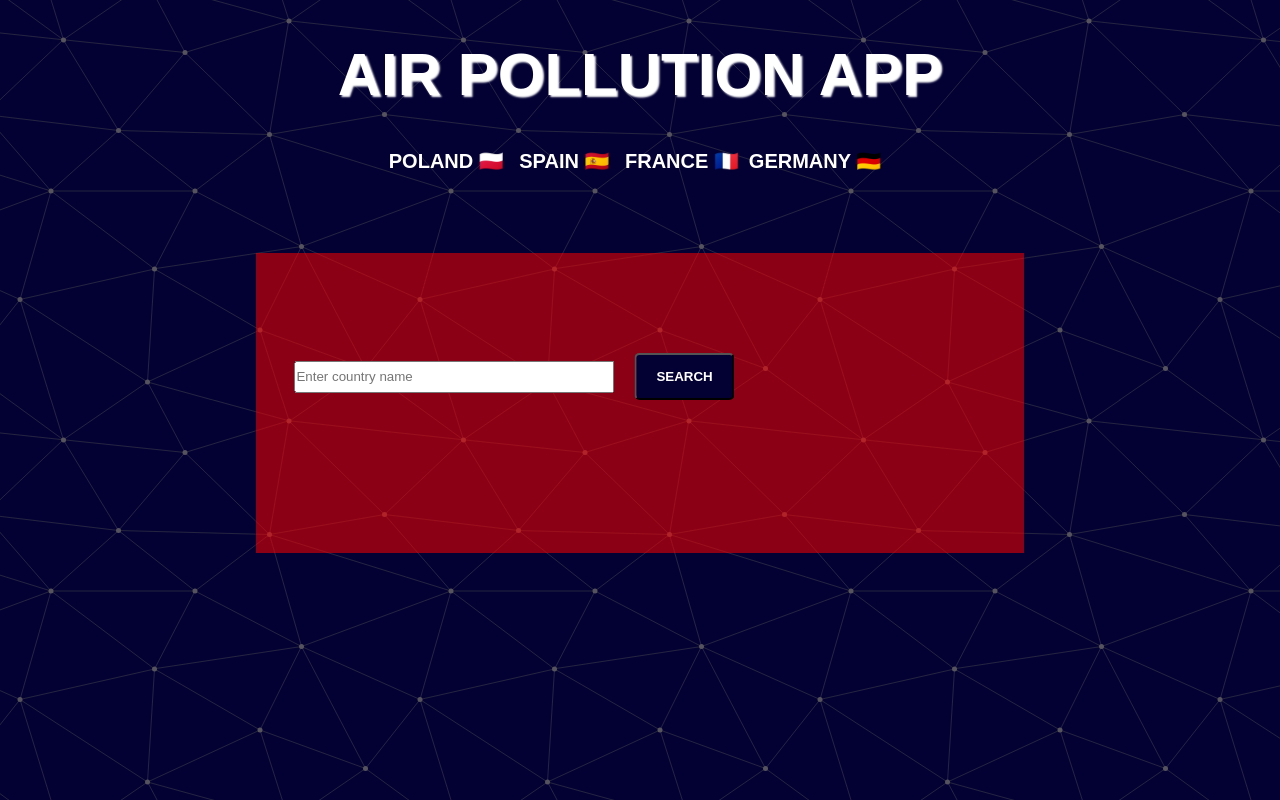
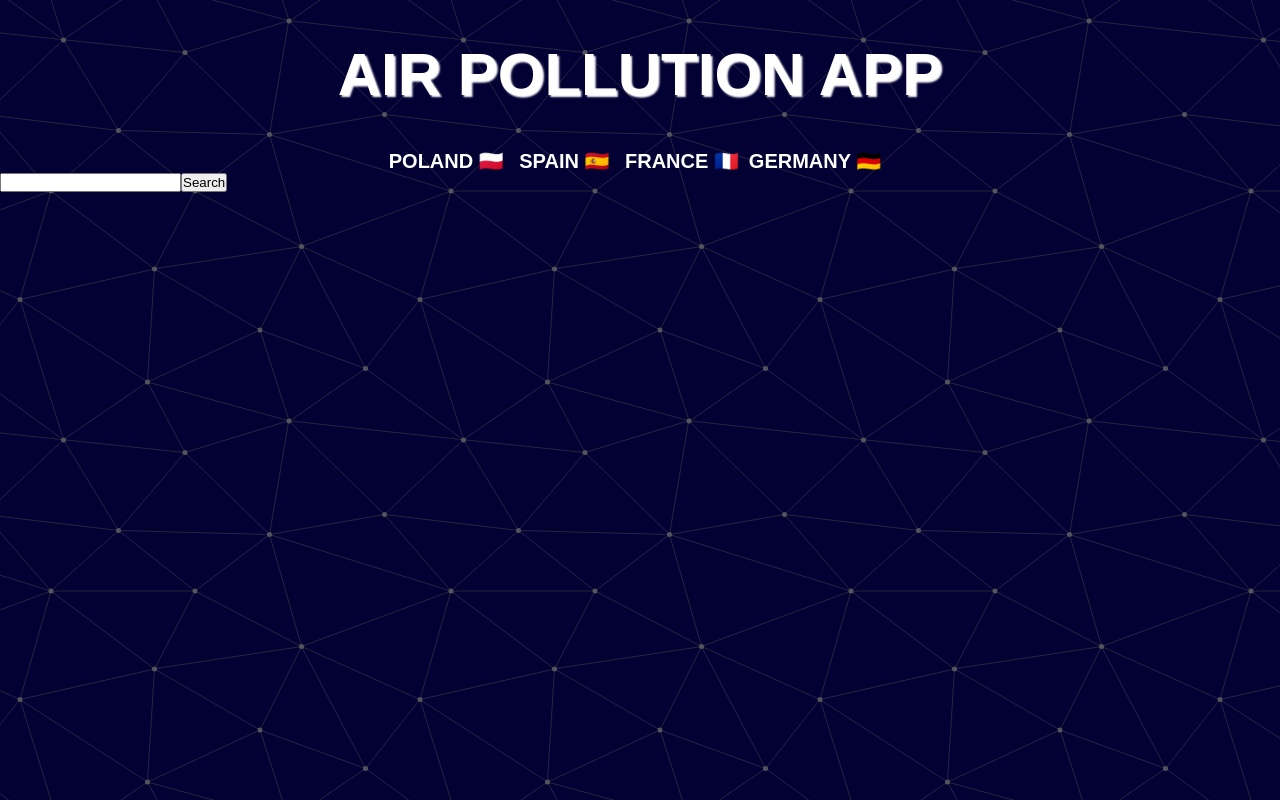
Before and after one commit to LagiewkaMarta/air-pollution-react-app, a React (Create React App) app: page / in a window 1280 px wide. Built offline with nearby package versions, Linux system fonts and the light colour scheme.

Commit message:
REDESIGN AirPollutionApp, FIX autocomplete isuues -- Enter allows user to select first suggestion; when input is empty and user clisk on it the list of all suggestions appears

```diff
--- a/src/App.js
+++ b/src/App.js
@@ -3,46 +3,101 @@ import AutocompleteInput from './Components/Autocomplete/AutocompleteInput';
 import City from './Components/City/City';
 import GlobalStyles from './GlobalStyles/GlobalStyles';
 import { HeadingPrimary, HeadingSecondary } from './Components/Headings/Headings';
-import { useState } from 'react';
+import { useState, useEffect } from 'react';
 import { availableCountries } from './availableCountries';
 import styled from 'styled-components';
 import bg from './bg.svg';
+//hooks
+import useInputState from './hooks/useInputState';
+import useIsOpen from './hooks/useIsOpen';
+// const countriesList = ['Poland', 'Spain', 'Germany', 'France'];
 
 function App() {
-	const [isFetching, setIsFetching] = useState(false);
 	const [data, setData] = useState(null);
-	const [error, setError] = useState(false);
+	const [search, setSearch] = useState('');
+	const [isLoading, setIsLoading] = useState(false);
+	const [isError, setIsError] = useState(false);
+	const [inputValue, setInputValue, handleInputChange] = useInputState('', 'inputVal');
+	const [setCurrentOpen, checkIsOpen, closeIsOpen] = useIsOpen(null);
 
-	const fetchPollutionData = Countrycode => {
-		setIsFetching(true);
-		async function foo() {
-			const url = `https://api.openaq.org/v1/latest?country=${Countrycode}&parameter=pm25&order_by=measurements[0].value&limit=10&sort=desc`;
-			try {
-				let res = await fetch(url);
-				res = await res.json();
-				res = res.results;
-				setData(res);
-				setIsFetching(false);
-			} catch (error) {
-				setIsFetching(false);
-				setError(true);
+	const convertCountryToCode = val => {
+		const country = availableCountries.find(el => el.country.toLowerCase() === val.toLowerCase());
+		if (country) return country.code;
+		return null;
+	};
+
+	useEffect(() => {
+		const fetchData = async () => {
+			if (search !== '') {
+				setIsLoading(true);
+				try {
+					const countryCode = convertCountryToCode(search);
+					const url = `https://api.openaq.org/v1/latest?country=${countryCode}&parameter=no2&limit=10&has_geo=true`;
+					let result = await fetch(url);
+					result = await result.json();
+					console.log(result.results);
+					setData(result.results);
+					setIsLoading(false);
+				} catch (e) {
+					setIsError(true);
+					setIsLoading(false);
+					throw new Error(e);
+				}
 			}
-		}
-		foo();
+		};
+		fetchData();
+	}, [search]);
+
+	const triggerSearch = () => {
+		setSearch(inputValue);
 	};
+
 	return (
 		<>
 			<GlobalStyles />
 			<AppWrapper>
 				<HeadingPrimary>air pollution app</HeadingPrimary>
 				<HeadingSecondary>
-					Poland <span role="img" aria-label="Polish flag">🇵🇱</span> Spain <span aria-label="Spanish flag" role="img">🇪🇸</span> France <span aria-label="French flag" role="img">🇫🇷</span>Germany <span role="img" aria-label="German flag">🇩🇪</span>{' '}
+					Poland{' '}
+					<span role="img" aria-label="Polish flag">
+						🇵🇱
+					</span>{' '}
+					Spain{' '}
+					<span aria-label="Spanish flag" role="img">
+						🇪🇸
+					</span>{' '}
+					France{' '}
+					<span aria-label="French flag" role="img">
+						🇫🇷
+					</span>
+					Germany{' '}
+					<span role="img" aria-label="German flag">
+						🇩🇪
+					</span>{' '}
 				</HeadingSecondary>
-				<AutocompleteInput availableCountries={availableCountries} fetchPollutionData={fetchPollutionData} />
-				{isFetching && <Info>Fetching data...</Info>}
-				{!isFetching && data && data.map((city, i) => <City key={i} city={city}></City>)}
-				{error && <Info>error</Info>}
-				{!isFetching && data && data.length === 0 && <Info>no data available</Info>}
+				<AutocompleteInput
+					availableCountries={availableCountries}
+					triggerSearch={triggerSearch}
+					inputValue={inputValue}
+					handleInputChange={handleInputChange}
+					setSearch={setSearch}
+					setInputValue={setInputValue}
+				/>
+				{isLoading && <Info>Fetching data...</Info>}
+				{!isLoading &&
+					data &&
+					data.map((city, i) => (
+						<City
+							key={i}
+							city={city}
+							id={i}
+							setCurrentOpen={setCurrentOpen}
+							checkIsOpen={checkIsOpen}
+							closeIsOpen={closeIsOpen}
+						></City>
+					))}
+				{isError && <Info>error</Info>}
+				{!isLoading && data && data.length === 0 && <Info>no data available</Info>}
 
 			</AppWrapper>{' '}
 		</>
--- a/src/Components/Autocomplete/AutocompleteInput.js
+++ b/src/Components/Autocomplete/AutocompleteInput.js
@@ -1,142 +1,121 @@
 import React from 'react';
-import useInputState from '../../hooks/useInputState';
+import styled from "styled-components";
 import useSuggestions from '../../hooks/useSuggestions';
-import { useEffect, useState } from 'react';
-import styled from 'styled-components';
-import { setFlex } from '../../GlobalStyles/styles.helpers';
 
-export default function AutocompleteInput({ availableCountries, fetchPollutionData }) {
-	const [InputValue, setInputValue, updateInputValue] = useInputState('', 'inputValCity');
-	const [suggestions, setSuggestions, updateSuggestions] = useSuggestions([], InputValue, availableCountries);
-	const [isShowingSuggestions, setIsShowingSuggestions] = useState(false);
+const countriesList = ['Poland', 'Spain', 'Germany', 'France'];
+// const extractCountries = availableCountries.map(country => country.country);
 
-	useEffect(() => {
-		updateSuggestions(InputValue);
-	}, [InputValue]);
+export default function AutocompleteInput({ inputValue, handleInputChange, triggerSearch, setSearch, setInputValue }) {
+	const [suggestions, setSuggestions, updateSuggestions] = useSuggestions([], inputValue, countriesList);
 
-	const selectSuggestion = suggestion => {
-		setInputValue(suggestion.country);
-		setSuggestions([]);
-		setIsShowingSuggestions(false);
-		setInputValue('');
-	};
-
-	const convertCountryToCode = InputValue => {
-		const country = availableCountries.find(el => el.country.toLowerCase() === InputValue.toLowerCase());
-		if (country) return country.code;
-		return null;
-	};
-
-	const handleFetch = (e = null, el) => {
-		if (e) {
-			e.preventDefault();
-			fetchPollutionData(convertCountryToCode(InputValue));
-		} else {
-			fetchPollutionData(el.code);
+	const onKeyDown = (evt) => {
+		if(evt.key === "Enter"){
+			setInputValue(suggestions[0]);
+			setSearch(suggestions[0]);
+			setSuggestions([]);
 		}
-	};
-	const renderSuggestions = () => {
-		if (suggestions.length !== 0 && isShowingSuggestions) {
-			return (
-				<ul className="CityUl">
-					{suggestions.map((el, idx) => (
-						<li
-							onClick={() => {
-								selectSuggestion(el);
-								handleFetch(null, el);
-							}}
-							key={idx}
-						>
-							{el.country}
-						</li>
-					))}
-				</ul>
-			);
-		}
-		return null;
-	};
+	}
 
 	return (
-		<Autocomplete className="Autocomplete">
-			<form
-				onSubmit={e => {
-					handleFetch(e);
-					setIsShowingSuggestions(false);
+		<div>
+			<input
+                onFocus={evt => {
+					console.log(inputValue)
+					if(inputValue === ""){
+						setSuggestions(countriesList)
+					} else {
+						updateSuggestions(evt)}
+
+					}
+				}
+				onKeyDown={onKeyDown}
+				type="text"
+				value={inputValue}
+				onChange={evt => {
+					handleInputChange(evt);
+					updateSuggestions(evt);
 				}}
-				className="Autocomplete-form"
+			></input>
+			<button
+				type="button"
+				onClick={() => {
+					triggerSearch(inputValue);
+					setSuggestions([]);
+				}}
 			>
-				<div className="Autocomplete-search-container">
-					<input
-						type="text"
-						onChange={updateInputValue}
-						onFocus={() => setIsShowingSuggestions(true)}
-						placeholder="Enter country name"
-						value={InputValue}
-						className="Autocomplete-input"
-					/>
-					<button type="submit" className="Autocomplete-btn">
-						search
-					</button>
-				</div>
-				{renderSuggestions()}
-			</form>
-		</Autocomplete>
+				Search
+			</button>
+			{suggestions &&
+				suggestions.map((suggestion, id) => (
+					<p
+						key={id}
+						style={{color:"white"}}
+						onClick={() => {
+							setSuggestions([]);
+							setSearch(suggestion);
+							setInputValue(suggestion);
+						}}
+					>
+						{suggestion}
+					</p>
+				))}
+		</div>
 	);
 }
 
-const Autocomplete = styled.div`
-	width: 60%;
-	margin: 10vh auto;
-	${setFlex()};
-	height: 300px;
-	background-color: rgba(244, 0, 0, 0.57);
-	position: relative;
-	.Autocomplete-form {
-		position: absolute;
-		top: 50%;
-		left: 50%;
-		transform: translate(-50%, -50%);
-		font-size: 14px;
-		height: 100px;
-		width: 90%;
-		.Autocomplete-search-container {
-			height: 50%;
-			.Autocomplete-input {
-				margin-right: 20px;
-				height: 4vh;
-				width: 25vw;
-				min-width: 140px;
-			}
-			.Autocomplete-btn {
-				padding: 14px 20px;
-				border-radius: 5px;
-				text-transform: uppercase;
-				font-weight: bold;
-				background-color: #030033;
-				color: white;
-				transition: all 0.6s;
-				&:hover {
-					background-color: white;
-					color: #030033;
-				}
-			}
-		}
+// const Autocomplete = styled.div`
+// 	width: 60%;
+// 	margin: 10vh auto;
+// 	${setFlex()};
+// 	height: 300px;
+// 	background-color: rgba(244, 0, 0, 0.57);
+// 	position: relative;
+// 	.Autocomplete-form {
+// 		position: absolute;
+// 		top: 50%;
+// 		left: 50%;
+// 		transform: translate(-50%, -50%);
+// 		font-size: 14px;
+// 		height: 100px;
+// 		width: 90%;
+// 		.Autocomplete-search-container {
+// 			height: 50%;
+// 			.Autocomplete-input {
+// 				margin-right: 20px;
+// 				height: 4vh;
+// 				width: 25vw;
+// 				min-width: 140px;
+// 			}
+// 			.Autocomplete-btn {
+// 				padding: 14px 20px;
+// 				border-radius: 5px;
+// 				text-transform: uppercase;
+// 				font-weight: bold;
+// 				background-color: #030033;
+// 				color: white;
+// 				transition: all 0.6s;
+// 				&:hover {
+// 					background-color: white;
+// 					color: #030033;
+// 				}
+// 			}
+// 		}
 
-		.CityUl {
-			list-style: none;
-			background-color: white;
-			width: 25vw;
-			min-height: 20px;
-			li {
-				height: 3vh;
-				line-height: 3vh;
-				color: rgb(150, 150, 150);
-				text-transform: uppercase;
-				cursor: pointer;
-				&:hover {
-					color: rgb(0, 0, 0);
-				}
-			}
-		}
-	}
-`;
+// 		.CityUl {
+// 			list-style: none;
+// 			background-color: white;
+// 			width: 25vw;
+// 			min-height: 20px;
+// 			li {
+// 				height: 3vh;
+// 				line-height: 3vh;
+// 				color: rgb(150, 150, 150);
+// 				text-transform: uppercase;
+// 				cursor: pointer;
+// 				&:hover {
+// 					color: rgb(0, 0, 0);
+// 				}
+// 			}
+// 		}
+// 	}
+// `;
--- a/src/Components/City/City.js
+++ b/src/Components/City/City.js
@@ -1,10 +1,8 @@
 import React, { useState, useEffect } from 'react';
-import useIsOpen from '../../hooks/useIsOpen';
 import styled from 'styled-components';
 
-export default function City({ city }) {
-	let [info, setInfo] = useState(null);
-	let [isOpen, toggleIsOpen] = useIsOpen(false);
+export default function City({ city, setCurrentOpen, checkIsOpen, closeIsOpen, id }) {
+	const [info, setInfo] = useState(null);
 
 	useEffect(() => {
 		async function foo() {
@@ -22,18 +20,34 @@ export default function City({ city }) {
 		foo();
 	}, [city.city]);
 
-	const show = isOpen ? 'block' : 'none';
+	const handleCheckIsOpen = () => {
+		return checkIsOpen(id);
+	};
+	const handleCloseIsOpen = () => {
+		closeIsOpen(id);
+	};
+
+	const isCityOpen = handleCheckIsOpen();
+	const cityDisplay = isCityOpen ? 'block' : 'none';
 
 	return (
-		<CityWrapper>
-			<p onClick={toggleIsOpen} className="City-title">
+		<CityWrapper isCityOpen={isCityOpen}>
+			<p
+				onClick={() => {
+					setCurrentOpen(id);
+					handleCloseIsOpen();
+				}}
+				className="City-title"
+			>
 				<span className="CityName">{city.city}</span>{' '}
 				<span className="CityMesurements">
 					{city.measurements[0].value} {city.measurements[0].parameter}
 				</span>{' '}
-				<span className="show">{isOpen ? 'show less' : 'show more'}</span>
+				<span className="show">{isCityOpen ? 'show less' : 'show more'}</span>
 			</p>
-			<div className="City-info" style={{ margin: '30px', display: `${show}` }}>{info}</div>
+			<div className="City-info" style={{ margin: '30px', display: `${cityDisplay}`}}>
+				{info}
+			</div>
 		</CityWrapper>
 	);
 }
@@ -54,20 +68,20 @@ const CityWrapper = styled.div`
 	}
 	.City-info {
 	}
-	.show{
+	.show {
 		background-color: #eee;
 		margin-left: auto;
 		padding: 5px;
 		color: black;
-		transition: all .6s;
+		transition: all 0.6s;
 		border-radius: 5px;
+		/* background-color: ${ ({isCityOpen}) =>  isCityOpen ? "green" :"red"}; */
 		&:hover {
-			background-color: #8C0321;
+			background-color: #8c0321;
 		}
 	}
 	.CityName {
 		margin-right: 10px;
-
 	}
 	.CityMesurements {
 		margin-right: 50px;
--- a/src/hooks/useInputState.js
+++ b/src/hooks/useInputState.js
@@ -1,14 +1,12 @@
-import useLocalStorageState from './useLocalStorageState';
+import {useState} from 'react';
+import useLocalStorage from "./useLocalStorageState";
 
-export default (inputVal = '', key) => {
-	const [inputValue, setInputValue] = useLocalStorageState(inputVal, key);
+const useInputState = (defaultValue = "" , key) => {
+    const [state, setState] = useLocalStorage(key, defaultValue);
 
-	const handleInputChange = e => {
-		setInputValue(e.target.value);
-	};
-	const reset = e => {
-		e.preventDefault();
-		setInputValue('');
-	};
-	return [inputValue, setInputValue, handleInputChange, reset];
-};
+    const handleInputChange = (e) => {
+        setState(e.target.value)
+    }
+    return [state, setState, handleInputChange]
+}
+export default useInputState;
--- a/src/hooks/useLocalStorageState.js
+++ b/src/hooks/useLocalStorageState.js
@@ -1,21 +1,21 @@
-import { useState, useEffect } from 'react';
+import {useState, useEffect} from 'react';
 
-function useLocalstorageState(defaultVal = '', key) {
+const useLocalStorage = (key, defaultVal) => {
     const [state, setState] = useState(() => {
         let val;
         try {
             val = JSON.parse(localStorage.getItem(key)) || defaultVal;
-		} catch (e) {
+        } catch (error) {
             val = defaultVal;
         }
         return val;
-	});
+    })
 
     useEffect(() => {
-		window.localStorage.setItem(key, JSON.stringify(state));
-	}, [state, key]);
+       localStorage.setItem(key, JSON.stringify(state));
+    }, [state])
 
-	return [state, setState];
+    return [state,setState]
 }
 
-export default useLocalstorageState;
+export default useLocalStorage;
--- a/src/hooks/useSuggestions.js
+++ b/src/hooks/useSuggestions.js
@@ -1,11 +1,15 @@
 import { useState } from 'react';
+import {availableCountries} from "../availableCountries";
+;
 
-export default (defaultSuggestions = [], inputVal = '', countries) => {
+const extractCountries = availableCountries.map(country => country.country);
+
+export default (defaultSuggestions = [], inputVal = '', countries = extractCountries()) => {
 	const [suggestions, setSuggestions] = useState(defaultSuggestions);
-	const updateSuggestions = () => {
+	const updateSuggestions = (evt) => {
 		let suggestions = [];
-		if (inputVal.length > 0) {
-			suggestions = countries.filter(country => country.country.toLowerCase().includes(inputVal.toLowerCase()));
+		if (evt.target.value.length > 0) {
+			suggestions = countries.filter(country => country.toLowerCase().includes(evt.target.value.toLowerCase()));
 		}
 		setSuggestions(suggestions);
 	};
```
Also changed, not shown: src/hooks/useForm.js (added, +14 -0 lines), src/hooks/useIsOpen.js (+11 -5 lines). Lines whose indentation alone changed are shown as unchanged.
